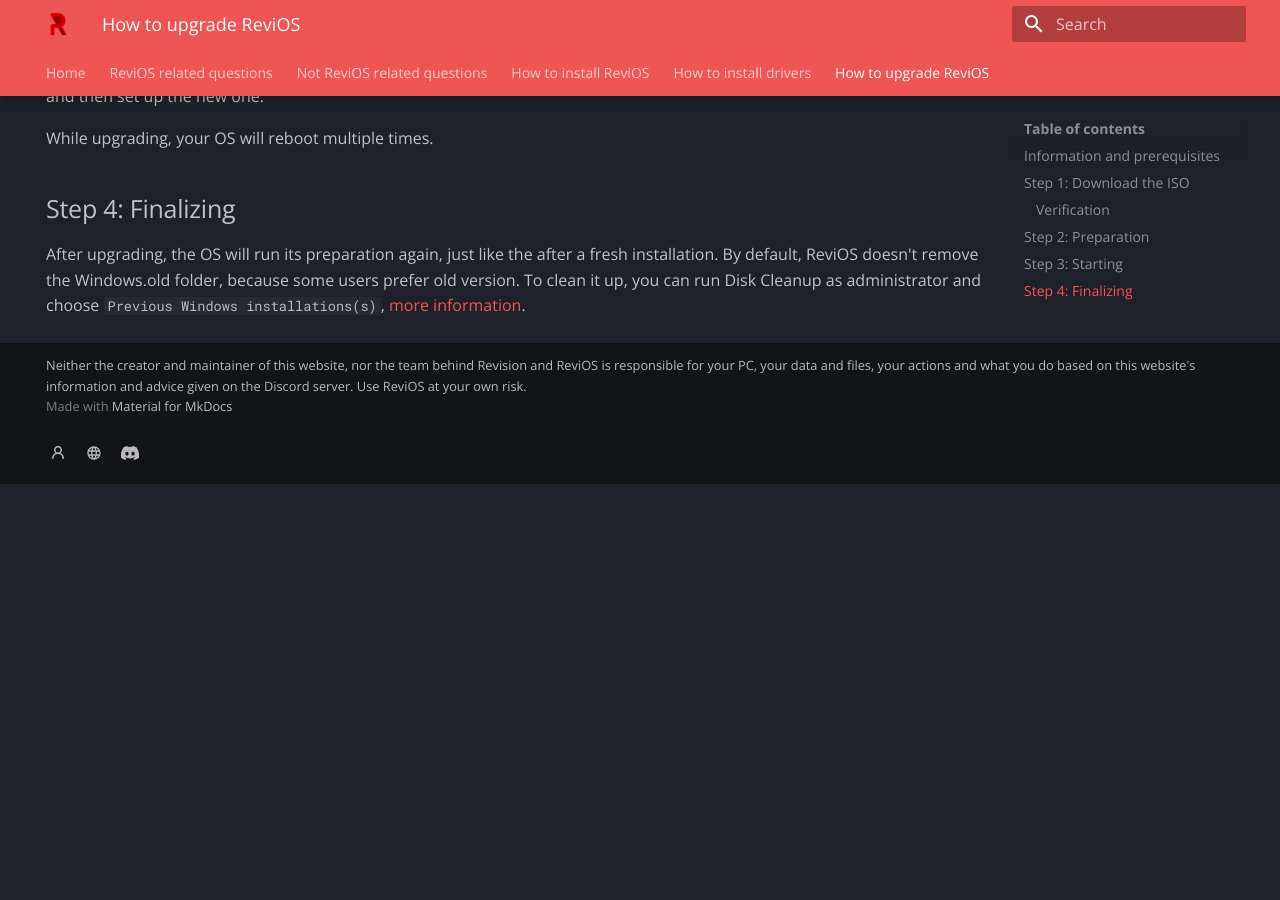
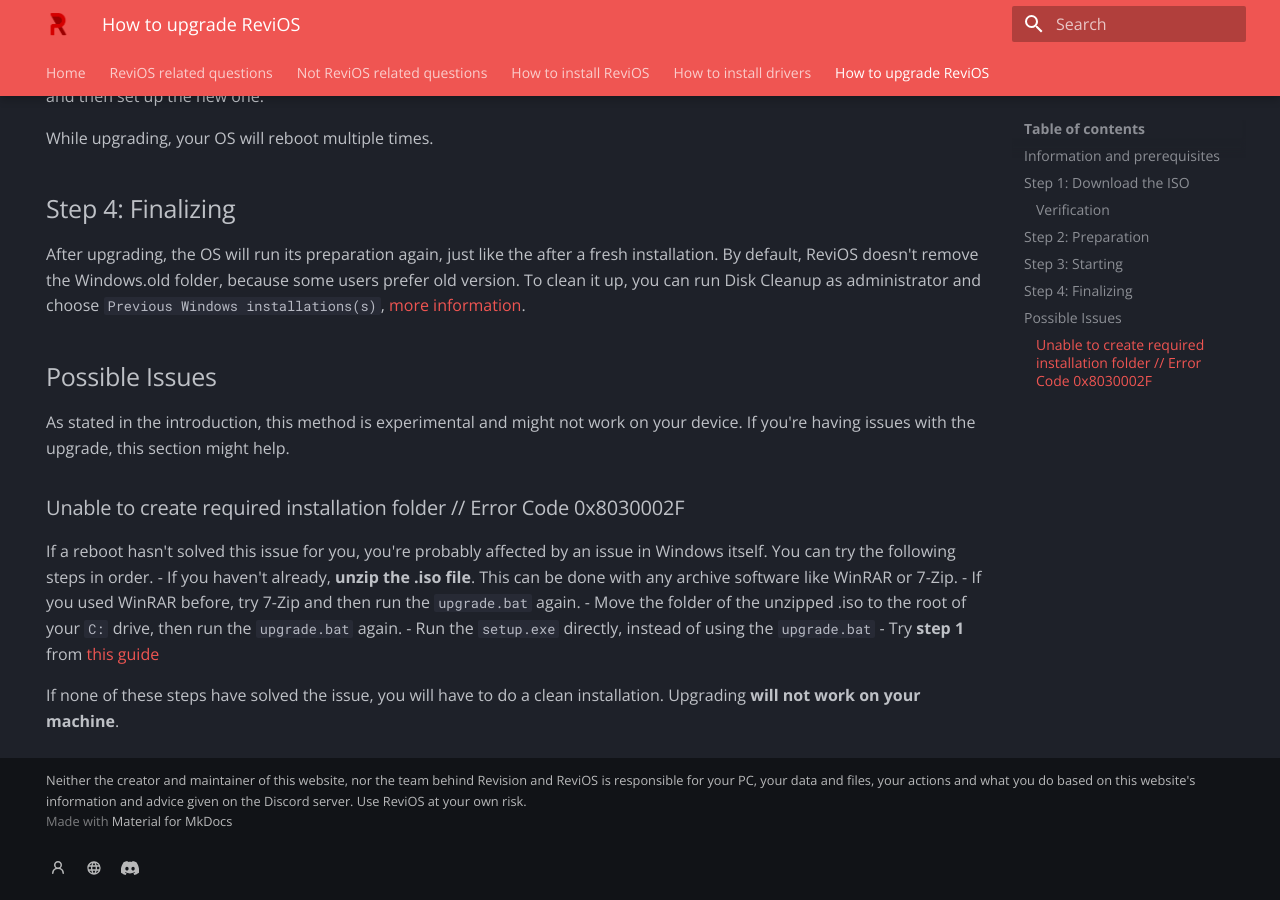
Before and after one commit to dkovacs24/ReviOS_faq, an MkDocs documentation site: the page built from docs/upgrade.md, in a window 1280 px wide and 900 px high, scrolled down 2937 px. Built offline with MkDocs 1.6.1 and Material for MkDocs 9.7.7, drawn with Linux system fonts in a browser that asks for light colours; before the commit the page ends 3421 px from its top, so only the background shows below that.

Commit message:
added possible solutions for "flag 9" error

```diff
--- a/docs/upgrade.md
+++ b/docs/upgrade.md
@@ -76,3 +76,18 @@
 ## Step 4: Finalizing
 
 After upgrading, the OS will run its preparation again, just like the after a fresh installation. By default, ReviOS doesn't remove the Windows.old folder, because some users prefer old version. To clean it up, you can run Disk Cleanup as administrator and choose `Previous Windows installations(s)`, [more information](https://www.thewindowsclub.com/remove-previous-windows-installations).
+
+## Possible Issues
+
+As stated in the introduction, this method is experimental and might not work on your device. If you're having issues with the upgrade, this section might help.
+
+### Unable to create required installation folder // Error Code 0x8030002F
+
+If a reboot hasn't solved this issue for you, you're probably affected by an issue in Windows itself. You can try the following steps in order.
+- If you haven't already, **unzip the .iso file**. This can be done with any archive software like WinRAR or 7-Zip.
+- If you used WinRAR before, try 7-Zip and then run the `upgrade.bat` again.
+- Move the folder of the unzipped .iso to the root of your `C:` drive, then run the `upgrade.bat` again.
+- Run the `setup.exe` directly, instead of using the `upgrade.bat`
+- Try **step 1** from [this guide](https://windowsreport.com/unable-create-required-installation-folder/#1)
+
+If none of these steps have solved the issue, you will have to do a clean installation. Upgrading **will not work on your machine**.
```
